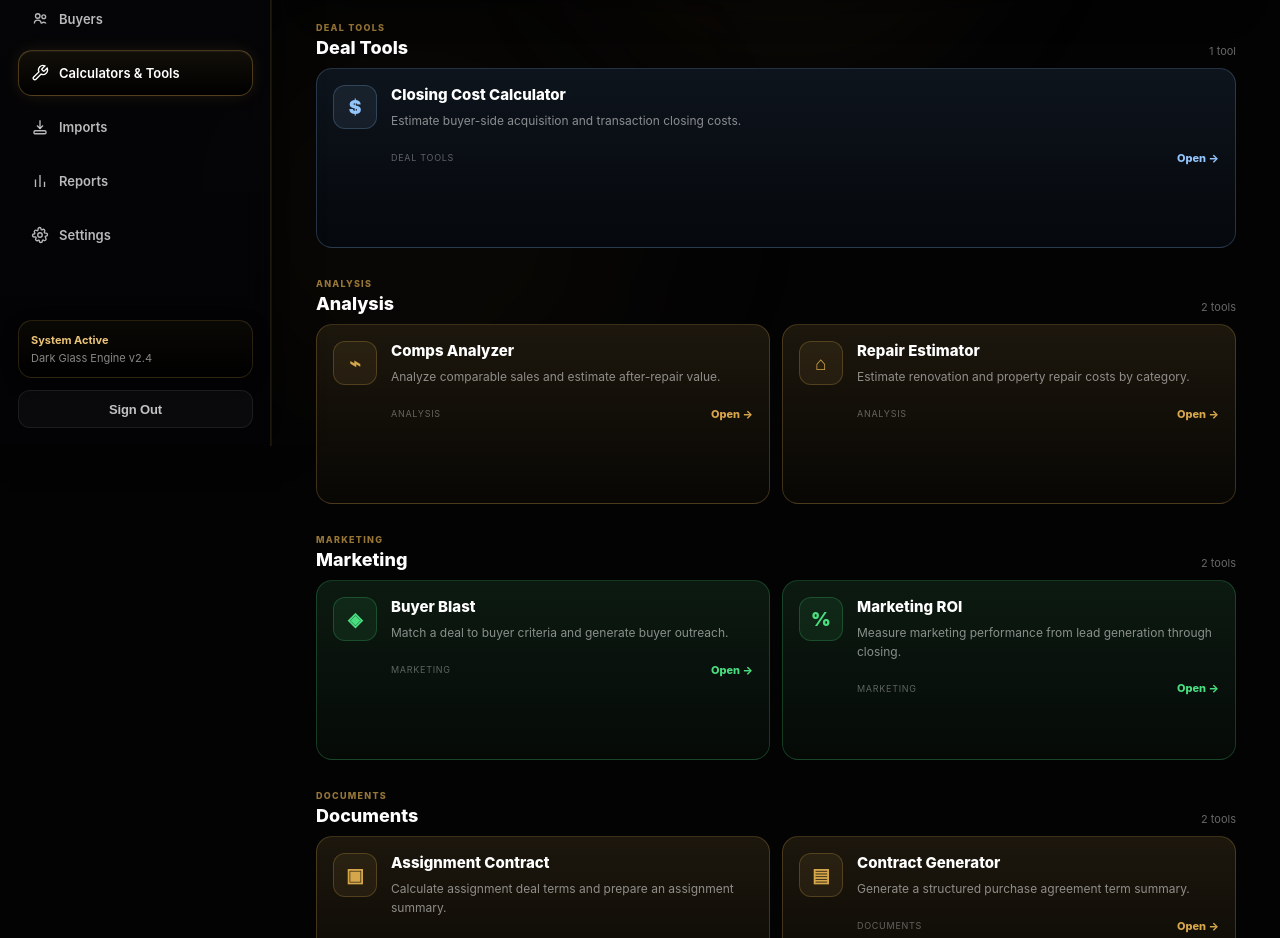
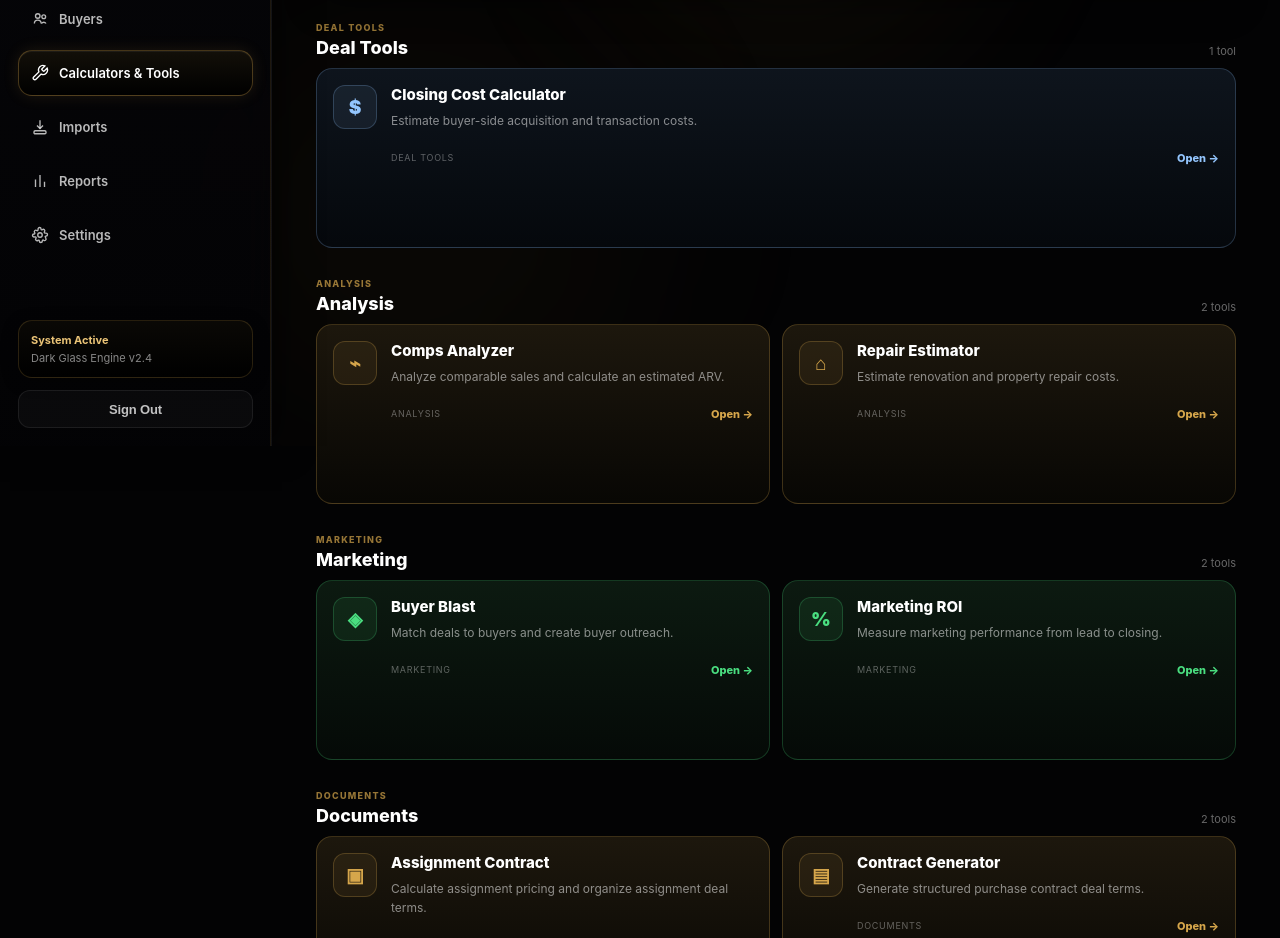
Before and after one commit to lakendricwoods-cell/Acquisitions-crm, a Next.js app: page /tools in a window 1280 px wide. Shown: the part 354-1292 px from the top of the page. Built offline with nearby package versions, Linux system fonts and the light colour scheme.

Commit message:
Update tool-config.ts

```diff
--- a/app/(crm)/tools/tool-config.ts
+++ b/app/(crm)/tools/tool-config.ts
@@ -35,9 +35,9 @@ export const TOOL_CONFIGS: ToolConfig[] = [
     name: 'Assignment Contract',
     shortName: 'Assignment',
     description:
-      'Calculate assignment deal terms and prepare an assignment summary.',
+      'Calculate assignment pricing and organize assignment deal terms.',
     longDescription:
-      'Build an assignment deal workspace with assignor, assignee, original purchase price, assignment fee, earnest money, and closing information.',
+      'Build an assignment deal workspace with the original contract price, assignment fee, earnest money, assignor, assignee, and closing information.',
     category: 'documents',
     icon: '▣',
     accent: 'gold',
@@ -66,9 +66,9 @@ export const TOOL_CONFIGS: ToolConfig[] = [
     name: 'Buyer Blast',
     shortName: 'Buyer Blast',
     description:
-      'Match a deal to buyer criteria and generate buyer outreach.',
+      'Match deals to buyers and create buyer outreach.',
     longDescription:
-      'Enter a buyer’s acquisition criteria, estimate the buyer’s fit for the current deal, and generate a ready-to-send off-market opportunity message.',
+      'Enter a buyer buy box, compare it with the current property, calculate a basic match score, and generate a deal-focused buyer outreach message.',
     category: 'marketing',
     icon: '◈',
     accent: 'green',
@@ -81,12 +81,13 @@ export const TOOL_CONFIGS: ToolConfig[] = [
       'Minimum Price',
       'Maximum Price',
       'Target Area',
+      'Property',
     ],
     outputs: [
       'Buyer Match Score',
       'Deal Value',
       'Buyer Maximum',
-      'Buyer Outreach Message',
+      'Outreach Message',
     ],
   },
 
@@ -95,9 +96,9 @@ export const TOOL_CONFIGS: ToolConfig[] = [
     name: 'Closing Cost Calculator',
     shortName: 'Closing Costs',
     description:
-      'Estimate buyer-side acquisition and transaction closing costs.',
+      'Estimate buyer-side acquisition and transaction costs.',
     longDescription:
-      'Estimate projected buyer-side closing expenses including title or settlement, recording, transfer taxes, property tax prorations, insurance, inspection, and other transaction costs.',
+      'Estimate projected acquisition closing expenses including title, recording, transfer taxes, property tax prorations, insurance, inspection, and other transaction costs.',
     category: 'deal',
     icon: '$',
     accent: 'blue',
@@ -110,13 +111,13 @@ export const TOOL_CONFIGS: ToolConfig[] = [
       'Property Tax / Proration',
       'Insurance',
       'Inspection',
-      'Other',
+      'Other Costs',
     ],
     outputs: [
       'Purchase Price',
-      'Total Closing Costs',
+      'Closing Costs',
       'Cash Required',
-      'Closing Cost Percentage',
+      'Cost Percentage',
     ],
   },
 
@@ -125,9 +126,9 @@ export const TOOL_CONFIGS: ToolConfig[] = [
     name: 'Comps Analyzer',
     shortName: 'Comps',
     description:
-      'Analyze comparable sales and estimate after-repair value.',
+      'Analyze comparable sales and calculate an estimated ARV.',
     longDescription:
-      'Enter comparable sales, square footage, distance, and sale age to estimate ARV using average comparable price per square foot and the subject property size.',
+      'Compare comparable sale prices and price per square foot against the subject property to produce an estimated ARV and confidence level.',
     category: 'analysis',
     icon: '⌁',
     accent: 'gold',
@@ -137,7 +138,7 @@ export const TOOL_CONFIGS: ToolConfig[] = [
       'Comp Sale Prices',
       'Comp Sq Ft',
       'Comp Distance',
-      'Comp Age',
+      'Comp Sale Age',
     ],
     outputs: [
       'Valid Comps',
@@ -153,9 +154,9 @@ export const TOOL_CONFIGS: ToolConfig[] = [
     name: 'Contract Generator',
     shortName: 'Contracts',
     description:
-      'Generate a structured purchase agreement term summary.',
+      'Generate structured purchase contract deal terms.',
     longDescription:
-      'Prepare purchase agreement information including buyer, seller, property, purchase price, earnest money, closing date, financing, and contingencies.',
+      'Prepare structured purchase agreement information including buyer, seller, property, price, earnest money, financing, closing date, and contingencies.',
     category: 'documents',
     icon: '▤',
     accent: 'gold',
@@ -179,7 +180,6 @@ export const TOOL_CONFIGS: ToolConfig[] = [
       'Closing Date',
       'Financing',
       'Contingencies',
-      'Contract Term Summary',
     ],
   },
 
@@ -188,9 +188,9 @@ export const TOOL_CONFIGS: ToolConfig[] = [
     name: 'Marketing ROI',
     shortName: 'Marketing ROI',
     description:
-      'Measure marketing performance from lead generation through closing.',
+      'Measure marketing performance from lead to closing.',
     longDescription:
-      'Track marketing spend, leads, contacts, appointments, offers, contracts, closings, and revenue to measure acquisition costs, ROI, and return on ad spend.',
+      'Track marketing spend, leads, contacts, appointments, offers, contracts, closings, and revenue to calculate acquisition costs, conversion rate, ROI, and ROAS.',
     category: 'marketing',
     icon: '%',
     accent: 'green',
@@ -208,7 +208,7 @@ export const TOOL_CONFIGS: ToolConfig[] = [
     outputs: [
       'Cost Per Lead',
       'Cost Per Contract',
-      'Lead → Close Rate',
+      'Lead to Close Rate',
       'ROI',
       'ROAS',
     ],
@@ -219,9 +219,9 @@ export const TOOL_CONFIGS: ToolConfig[] = [
     name: 'Repair Estimator',
     shortName: 'Repairs',
     description:
-      'Estimate renovation and property repair costs by category.',
+      'Estimate renovation and property repair costs.',
     longDescription:
-      'Build a renovation budget using estimated costs for major repair categories and apply a contingency percentage to calculate the projected total repair budget.',
+      'Build a repair budget by category with estimated costs, contingency, total repairs, and an overall repair level.',
     category: 'analysis',
     icon: '⌂',
     accent: 'gold',
@@ -241,7 +241,7 @@ export const TOOL_CONFIGS: ToolConfig[] = [
     ],
     outputs: [
       'Base Repairs',
-      'Contingency Amount',
+      'Contingency',
       'Total Repairs',
       'Repair Level',
     ],
@@ -252,9 +252,9 @@ export const TOOL_CONFIGS: ToolConfig[] = [
     name: 'Script Generator',
     shortName: 'Scripts',
     description:
-      'Create customized seller conversation scripts.',
+      'Create seller conversation scripts for acquisition calls.',
     longDescription:
-      'Generate a structured seller conversation based on lead type, seller motivation, property condition, call objective, and likely objection.',
+      'Generate a structured seller conversation framework based on lead type, motivation, property condition, call objective, and likely objections.',
     category: 'operations',
     icon: '✎',
     accent: 'blue',
@@ -269,7 +269,6 @@ export const TOOL_CONFIGS: ToolConfig[] = [
     outputs: [
       'Opening',
       'Discovery Questions',
-      'Objective',
       'Objection Response',
       'Offer Transition',
       'Follow Up',
```
